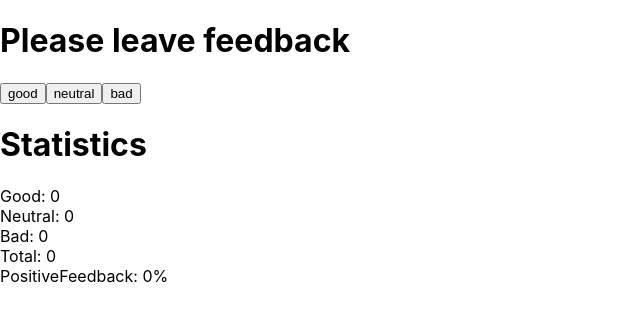
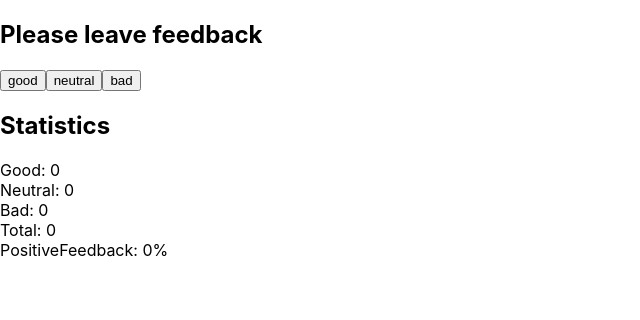
Before and after one commit to YevhenVasylevytskyi/goit-react-hw-02-feedback, a React (Create React App) app: page / in a window 1280 px wide. Shown: the top 320 px of the page, without its empty margins (0-640 px from the left). Built offline with nearby package versions, Linux system fonts and the light colour scheme.

Commit message:
add component Section

```diff
--- a/src/App.js
+++ b/src/App.js
@@ -1,4 +1,4 @@
-import Feedback from './components/Feedback/Feedback';
+import Feedback from './components/Feedback';
 
 export default function App() {
   return (
--- a/src/components/Feedback/Feedback.js
+++ b/src/components/Feedback.js
@@ -1,6 +1,7 @@
 import React from 'react';
 import FeedbackOptions from 'components/FeedbackOptions';
 import Statistic from 'components/Statistic';
+import Section from 'components/Section';
 // import PropTypes from 'prop-types';
 
 class Feedback extends React.Component {
@@ -31,15 +32,14 @@
 
     return (
       <>
-        <h1>Please leave feedback</h1>
-
+        <Section title="Please leave feedback">
           <FeedbackOptions
             options={keys}
             onLeaveFeedback={this.onLeaveFeedback}
           />
+        </Section>
 
-        <h1>Statistics</h1>
-
+        <Section title="Statistics">
           <Statistic
             good={this.state.good}
             neutral={this.state.neutral}
@@ -47,6 +47,7 @@
             total={this.countTotalFeedback()}
             positivePercentage={this.countPositiveFeedbackPercentage()}
           />
+        </Section>
       </>
     );
   }
--- /dev/null
+++ b/src/components/Section.js
@@ -0,0 +1,12 @@
+import React from 'react';
+
+function Section({ title, children }) {
+  return (
+    <section>
+      <h1>{title}</h1>
+      {children}
+    </section>
+  );
+}
+
+export default Section;
```
Lines whose indentation alone changed are shown as unchanged.
